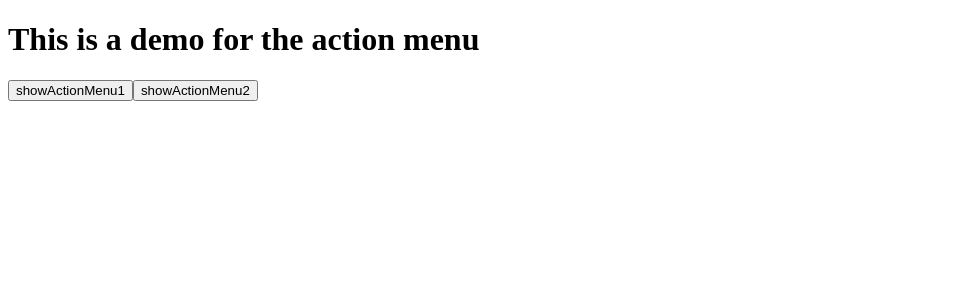
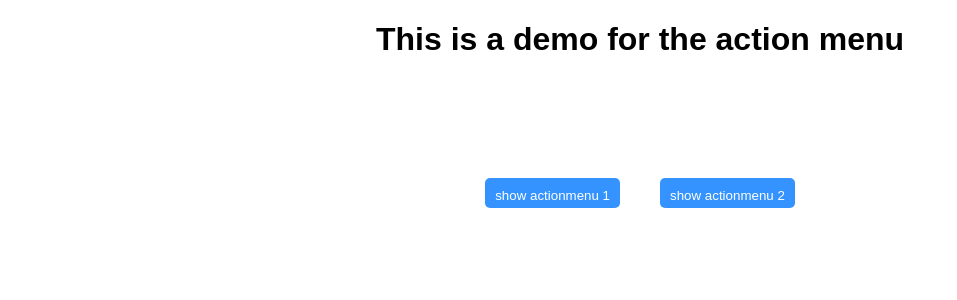
Before and after one commit to JF97/case-actionmenu, an Angular app: page / in a window 1280 px wide. Shown: the top 300 px of the page, without its empty margins (0-957 px from the left). Built offline with nearby package versions, Linux system fonts and the light colour scheme.

Commit message:
Added basic styling and example icons

```diff
--- a/src/app/actionmenu/action/action.component.html
+++ b/src/app/actionmenu/action/action.component.html
@@ -1,4 +1,6 @@
-<div class="action" (click)="emitActionEvent()">
-  <div class="iconcontainer"><img [src]="iconPath"></div>
-  <div class="label">{{ label }}</div>
-</div>
+<button class="action" (click)="emitActionEvent()">
+  <span class="flex">
+    <div class="iconcontainer"><img [src]="iconPath"></div>
+    <div class="label">{{ label }}</div>
+  </span>
+</button>
--- a/src/app/actionmenu/action/action.component.scss
+++ b/src/app/actionmenu/action/action.component.scss
@@ -1,7 +1,18 @@
-$iconWidth: 20px;
-$iconHeight: 20px;
+$iconWidth: 15px;
+$iconHeight: 15px;
 
 .action {
+  padding: 5px;
+  border-radius: 3px;
+  transition: 0.2s;
+  color: #555;
+  font-size: 12px;
+  display: block;
+  border: none;
+  width: 100%;
+  text-align: left;
+
+  .flex {
     display: flex;
     flex-flow: row nowrap;
     justify-content: flex-start;
@@ -9,17 +20,22 @@ $iconHeight: 20px;
 
     .iconcontainer {
       width: $iconWidth;
+      height: $iconHeight;
 
       img {
-      height: $iconHeight
+        height: inherit;
       }
     }
 
     .label {
+      margin-left: 7px;
       flex: 1;
     }
+  }
+
+
 
   &:hover {
-    background-color: darkgrey;
+    background-color: #eee;
   }
 }
--- a/src/app/actionmenu/actionmenu.component.scss
+++ b/src/app/actionmenu/actionmenu.component.scss
@@ -1,10 +1,17 @@
 .menu {
-  background-color: lightgrey;
   display: none;
   width: auto;
+  background-color: white;
+  border-radius: 5px;
+  box-shadow: 0 1px 15px rgba(0, 0, 0, 0.2);
+  padding: 5px;
 
   .section:not(:first-child) {
-    border-top: 1px solid black;
+    border-top: 1px solid lightgrey;
+    padding-top: 5px;
+  }
+  .section:not(:last-child) {
+    padding-bottom: 5px;
   }
 
   &.visible {
--- a/src/app/app.component.html
+++ b/src/app/app.component.html
@@ -3,7 +3,17 @@
 
 <h1>This is a demo for the action menu</h1>
 
-<button id="ambutton1" (click)="actionmenu.toggleMenu(actionSet1, 'right-start', 'ambutton1')">showActionMenu1</button>
-<button id="ambutton2" (click)="actionmenu.toggleMenu(actionSet2, 'right-start', 'ambutton2')">showActionMenu2</button>
+<div class="buttons">
+  <button id="ambutton1"
+    (click)="actionmenu.toggleMenu(actionSet1, 'bottom-start', 'ambutton1')">
+    show actionmenu 1
+  </button>
+  <button id="ambutton2"
+    (click)="actionmenu.toggleMenu(actionSet2, 'bottom-start', 'ambutton2')">
+    show actionmenu 2
+  </button>
+</div>
 
-<p *ngIf="clickedAction">Action '{{ clickedAction }}' was clicked.</p>
+
+
+<p *ngIf="clickedAction" class="info">Action '{{ clickedAction }}' was clicked.</p>
--- a/src/app/app.component.scss
+++ b/src/app/app.component.scss
@@ -0,0 +1,31 @@
+h1 {
+  margin-bottom: 100px;
+  text-align: center;
+}
+
+.buttons {
+  display: flex;
+  justify-content: center;
+
+  button {
+    height: 30px;
+    background-color: #3493ff;
+    border: none;
+    padding: 10px;
+    color: white;
+    border-radius: 5px;
+    transition: 0.2s;
+    margin: 20px;
+
+    &:hover {
+      opacity: 0.8;
+    }
+  }
+}
+
+
+
+.info {
+  text-align: center;
+  margin-top: 100px;
+}
--- a/src/app/app.component.ts
+++ b/src/app/app.component.ts
@@ -15,26 +15,26 @@ export class AppComponent {
   // example actions 1
   actionSet1: Action[][] = [
     [
-      { iconPath: 'x', label: 'Share', 'identifier': 'share' },
-      { iconPath: 'x', label: 'Edit', 'identifier': 'edit' },
-      { iconPath: 'x', label: 'Delete', 'identifier': 'delete' }
+      { iconPath: 'assets/icons/edit.svg', label: 'Share', 'identifier': 'share' },
+      { iconPath: 'assets/icons/edit.svg', label: 'Edit', 'identifier': 'edit' },
+      { iconPath: 'assets/icons/remove.svg', label: 'Delete', 'identifier': 'delete' }
     ]
   ]
 
   // example actions 2
   actionSet2: Action[][] = [
     [
-      { iconPath: 'x', label: 'Present', 'identifier': 'present' },
-      { iconPath: 'x', label: 'Open Mentimote', 'identifier': 'mentimote' },
-      { iconPath: 'x', label: 'Export results', 'identifier': 'export' }
+      { iconPath: 'assets/icons/edit.svg', label: 'Present', 'identifier': 'present' },
+      { iconPath: 'assets/icons/edit.svg', label: 'Open Mentimote', 'identifier': 'mentimote' },
+      { iconPath: 'assets/icons/remove.svg', label: 'Export results', 'identifier': 'export' }
     ], [
-      { iconPath: 'x', label: 'Share with organization', 'identifier': 'organization' },
-      { iconPath: 'x', label: 'Share voting link', 'identifier': 'link' }
+      { iconPath: 'assets/icons/edit.svg', label: 'Share with organization', 'identifier': 'organization' },
+      { iconPath: 'assets/icons/remove.svg', label: 'Share voting link', 'identifier': 'link' }
     ], [
-      { iconPath: 'x', label: 'Rename', 'identifier': 'rename' },
-      { iconPath: 'x', label: 'Move to Folder', 'identifier': 'move' },
-      { iconPath: 'x', label: 'Duplicate', 'identifier': 'duplicate' },
-      { iconPath: 'x', label: 'Delete', 'identifier': 'delete' }
+      { iconPath: 'assets/icons/edit.svg', label: 'Rename', 'identifier': 'rename' },
+      { iconPath: 'assets/icons/edit.svg', label: 'Move to Folder', 'identifier': 'move' },
+      { iconPath: 'assets/icons/edit.svg', label: 'Duplicate', 'identifier': 'duplicate' },
+      { iconPath: 'assets/icons/remove.svg', label: 'Delete', 'identifier': 'delete' }
     ]
   ]
 
--- a/src/styles.scss
+++ b/src/styles.scss
@@ -1 +1,4 @@
-/* You can add global styles to this file, and also import other style files */
+
+* {
+  font-family: sans-serif;
+}
```
Also changed, not shown: src/assets/icons/edit.svg (added), src/assets/icons/remove.svg (added). Lines whose indentation alone changed are shown as unchanged.
